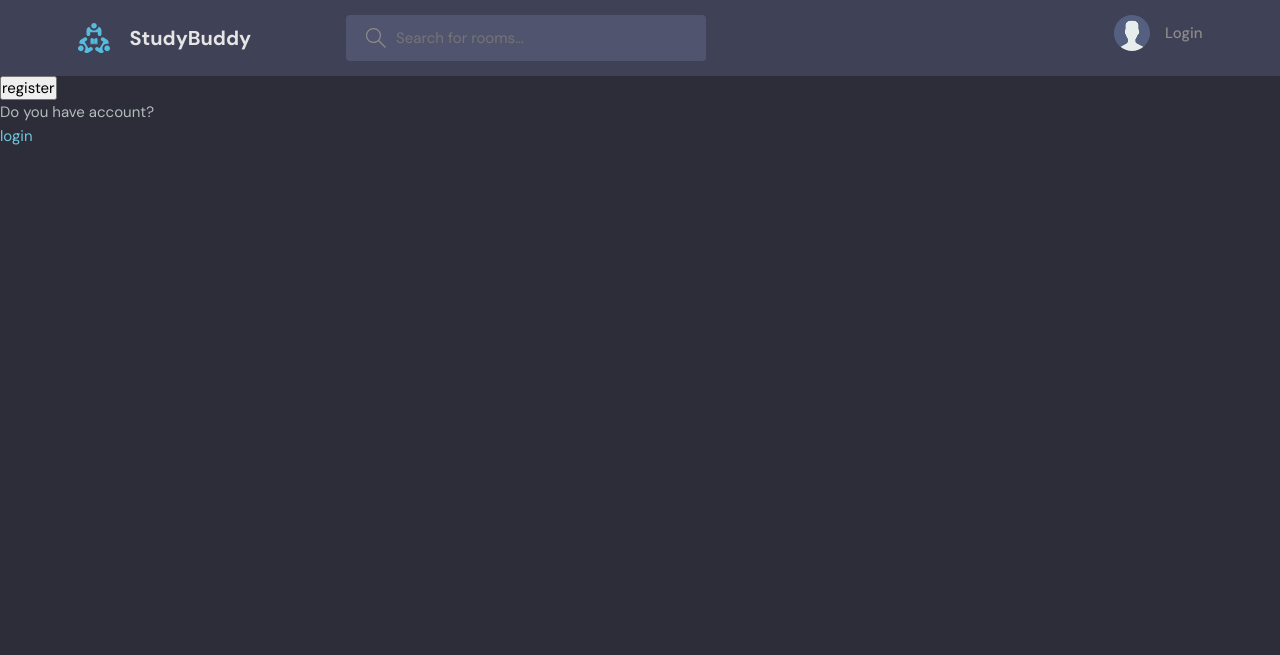
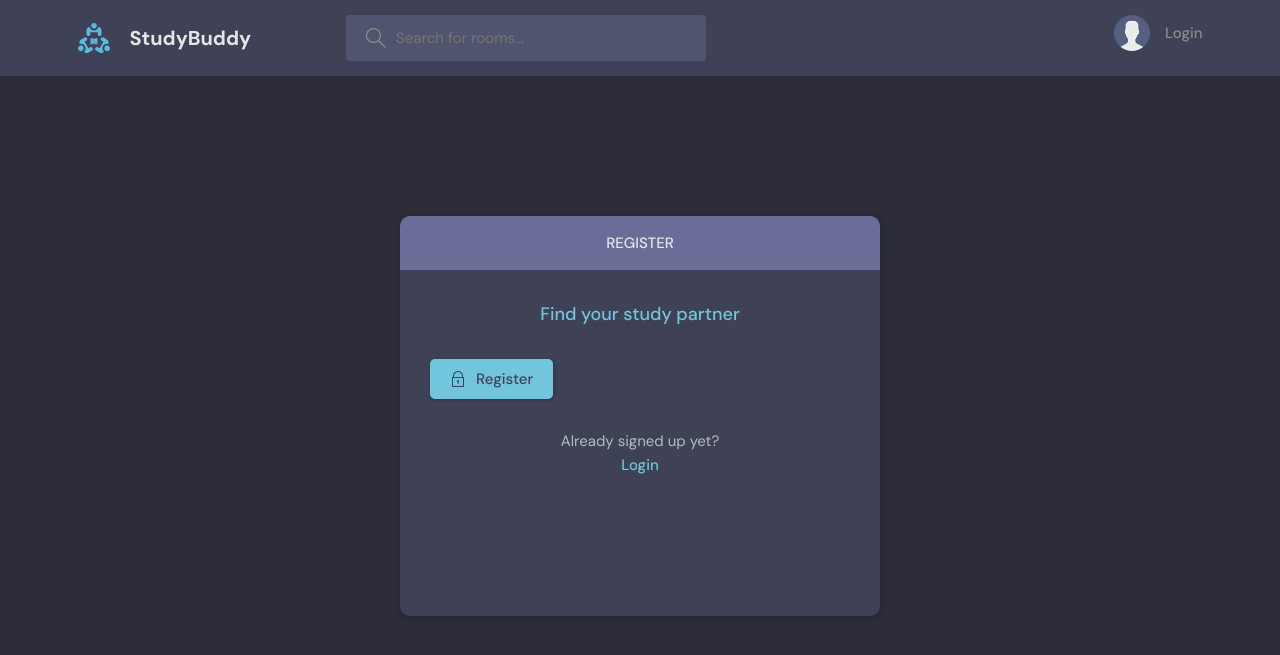
Before and after one commit to ndeanka/StudyBudy, a Django app: template base/templates/base/login_register.html in a window 1280 px wide. Shown: the top 655 px of the page. Run offline with Django 3.2, Linux system fonts and the light colour scheme; the template is opened without the code that fills it, so the values that code supplies are empty.

Commit message:
login and signup page

```diff
--- a/base/templates/base/login_register.html
+++ b/base/templates/base/login_register.html
@@ -1,31 +1,95 @@
+
 {% extends 'main.html' %}
+{% block content%}
+    <main class="auth layout">
+      {% if page == 'login' %}
+      <div class="container">
+        <div class="layout__box">
+          <div class="layout__boxHeader">
+            <div class="layout__boxTitle">
+              <h3>Login</h3>
+            </div>
+          </div>
+          <div class="layout__body">
+            <h2 class="auth__tagline">Find your study partner</h2>
 
-{% block content %}
-{% if page == 'login' %}
-<div>
-    <form action="" method="POST">
+            <form class="form" action="" method="POST">
               {% csrf_token %}
-        <label for="username">Username</label>
-        <input type="text" name="username" placeholder="" placeholder="Username" required="">
+              <div class="form__group form__group">
+                <label for="room_name">Username</label>
+                <input id="username" name="username" type="text" placeholder="e.g. dennis_ivy" />
+              </div>
+              <div class="form__group">
                 <label for="password">Password</label>
-        <input type="password" name="password" placeholder="password" required="">
-        <input type="submit" name="submit" value="Login"/>
+                <input id="password" name="password" type="password"
+                  placeholder="&bull;&bull;&bull;&bull;&bull;&bull;&bull;&bull;" />
+              </div>
+
+              <button class="btn btn--main" type="submit">
+                <svg version="1.1" xmlns="http://www.w3.org/2000/svg" width="32" height="32" viewBox="0 0 32 32">
+                  <title>lock</title>
+                  <path
+                    d="M27 12h-1v-2c0-5.514-4.486-10-10-10s-10 4.486-10 10v2h-1c-0.553 0-1 0.447-1 1v18c0 0.553 0.447 1 1 1h22c0.553 0 1-0.447 1-1v-18c0-0.553-0.447-1-1-1zM8 10c0-4.411 3.589-8 8-8s8 3.589 8 8v2h-16v-2zM26 30h-20v-16h20v16z">
+                  </path>
+                  <path
+                    d="M15 21.694v4.306h2v-4.306c0.587-0.348 1-0.961 1-1.694 0-1.105-0.895-2-2-2s-2 0.895-2 2c0 0.732 0.413 1.345 1 1.694z">
+                  </path>
+                </svg>
+
+                Login
+              </button>
             </form>
-    <p>Havent sigin up yet?</p>
-    <a href="{% url 'register'%}">register</a>
+
+            <div class="auth__action">
+              <p>Haven't signed up yet?</p>
+              <a href="{% url 'register'%}" class="btn btn--link">Sign Up</a>
             </div>
-{% else %}
+          </div>
+        </div>
+      </div>
+      {% else%}
+      <div class="container">
+        <div class="layout__box">
+          <div class="layout__boxHeader">
+            <div class="layout__boxTitle">
+              <h3>Register</h3>
+            </div>
+          </div>
+          <div class="layout__body">
+            <h2 class="auth__tagline">Find your study partner</h2>
 
-<div>
-    <form action="" method="POST">
+            <form class="form" action="" method="POST">
               {% csrf_token %}
-        {{form.as_p}}
-        <input type="submit" name="submit" value="register" />
+              {% for field in form%}
+              <div class="form__group form__group">
+                <label for="room_name">{{field.label}}</label>
+                {{field}}
+              </div>
+              {% endfor%}
+
+              <button class="btn btn--main" type="submit">
+                <svg version="1.1" xmlns="http://www.w3.org/2000/svg" width="32" height="32" viewBox="0 0 32 32">
+                  <title>lock</title>
+                  <path
+                    d="M27 12h-1v-2c0-5.514-4.486-10-10-10s-10 4.486-10 10v2h-1c-0.553 0-1 0.447-1 1v18c0 0.553 0.447 1 1 1h22c0.553 0 1-0.447 1-1v-18c0-0.553-0.447-1-1-1zM8 10c0-4.411 3.589-8 8-8s8 3.589 8 8v2h-16v-2zM26 30h-20v-16h20v16z">
+                  </path>
+                  <path
+                    d="M15 21.694v4.306h2v-4.306c0.587-0.348 1-0.961 1-1.694 0-1.105-0.895-2-2-2s-2 0.895-2 2c0 0.732 0.413 1.345 1 1.694z">
+                  </path>
+                </svg>
+
+                Register
+              </button>
             </form>
-    <p>Do you have account?</p>
-    <a href="{% url 'login'%}">login</a>
+
+            <div class="auth__action">
+              <p>Already signed up yet?</p>
+              <a href="{% url 'login'%}" class="btn btn--link">Login</a>
             </div>
-{% endif %}
+          </div>
+        </div>
+      </div>
 
-
-{%endblock content%}
+      {% endif%}
+    </main>
+{% endblock content%}
```
Also changed, not shown: base/templates/base/login_register_old.html (added, +31 -0 lines), db.sqlite3. Lines whose indentation alone changed are shown as unchanged.
